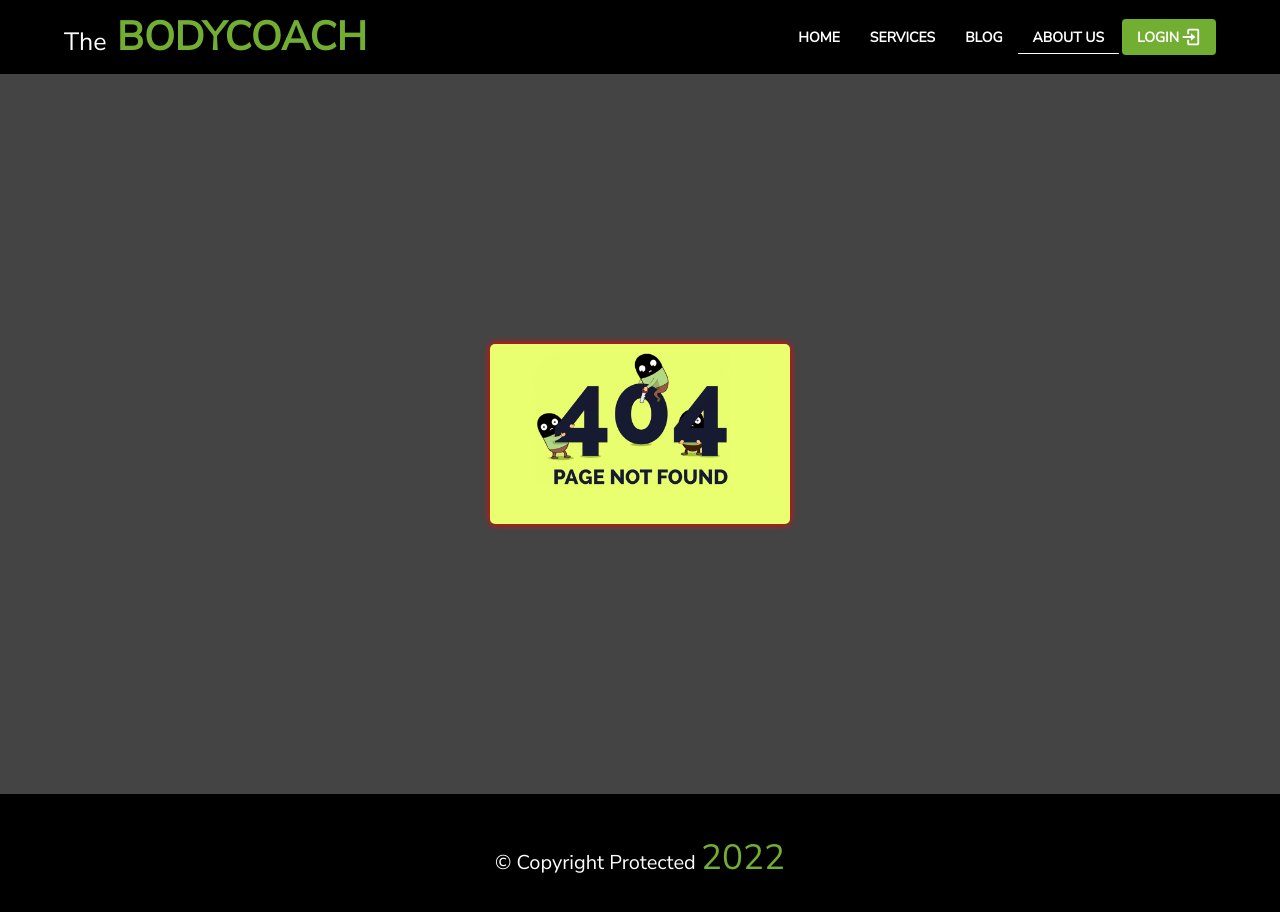
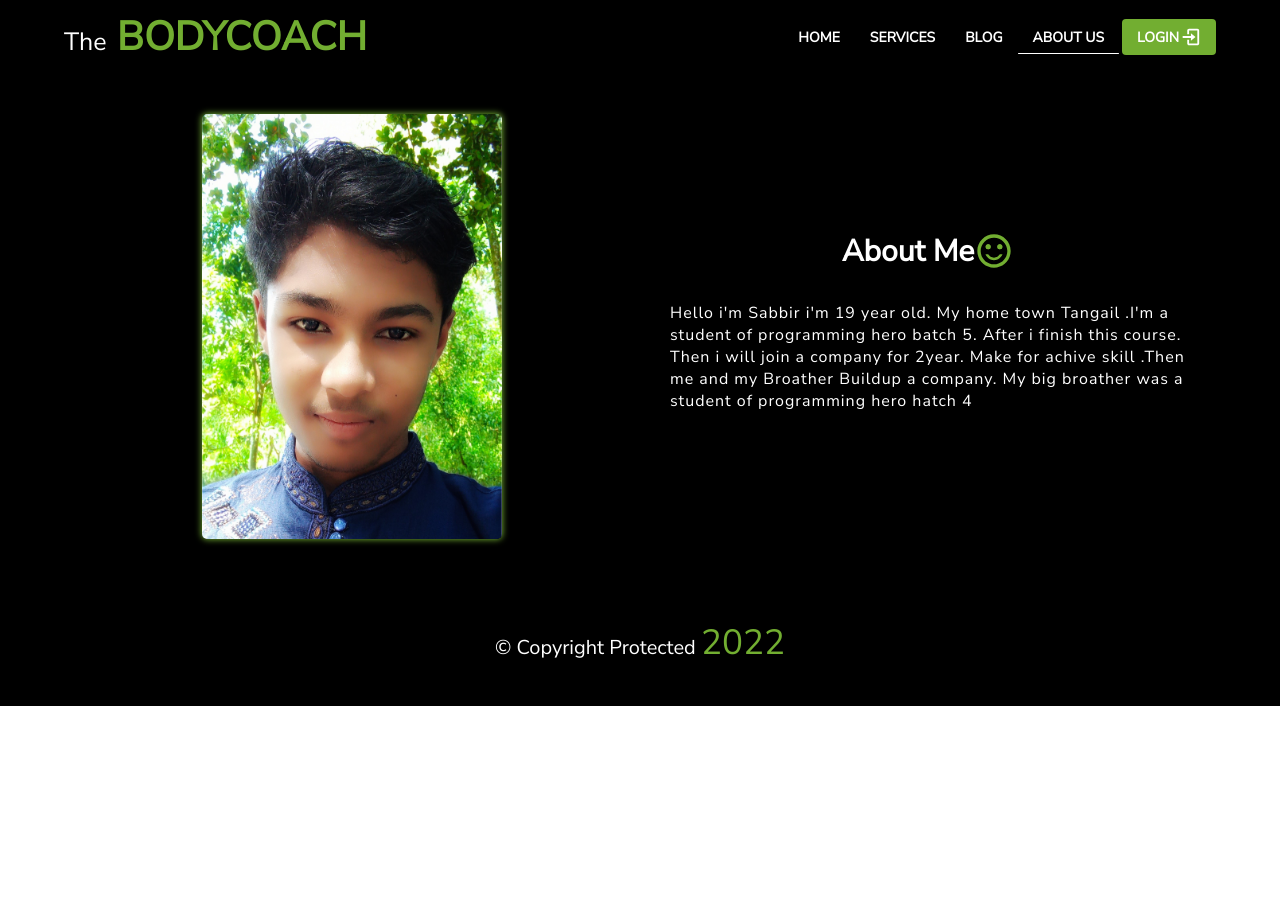
Before and after one commit to sabbir-devs/independent-service-provider, a React (Create React App) app: page /about in a window 1280 px wide. Shown: the top 912 px of the page. After the commit the page ends 800 px from the top, so only its background shows below. Built offline with nearby package versions, Linux system fonts and the light colour scheme.

Commit message:
about page

```diff
--- a/package.json
+++ b/package.json
@@ -7,6 +7,7 @@
     "@testing-library/jest-dom": "^5.16.4",
     "@testing-library/react": "^13.1.1",
     "@testing-library/user-event": "^13.5.0",
+    "firebase": "^9.6.11",
     "react": "^18.0.0",
     "react-dom": "^18.0.0",
     "react-icons": "^4.3.1",
--- a/src/App.js
+++ b/src/App.js
@@ -7,6 +7,7 @@ import Footer from './Pages/Shared/Footer/Footer';
 import Services from './Pages/Home/Services/Services';
 import NotFound from './Pages/Shared/NotFound/NotFound';
 import Login from './Pages/Home/Login/Login';
+import About from './Pages/Home/About/About';
 
 
 function App() {
@@ -17,6 +18,7 @@ function App() {
         <Route path='/' element={<Home></Home>}></Route>
         <Route path='/services' element={<Services></Services>}></Route>
         <Route path='/blog' element={<Blog></Blog>}></Route>
+        <Route path='/about' element={<About></About>}></Route>
         <Route path='/login' element={<Login></Login>}></Route>
         <Route path='*' element={<NotFound></NotFound>}></Route>
       </Routes>
--- a/src/Pages/Home/About/About.css
+++ b/src/Pages/Home/About/About.css
@@ -0,0 +1,60 @@
+.about{
+    display: flex;
+    align-items: center;
+    justify-content: center;
+    padding: 0 5%;
+    margin: 20px 0;
+}
+.about-half{
+    width: 50%;
+    padding: 20px;
+    display: grid;
+    align-items: center;
+    justify-content: center;
+    color: #fff;
+}
+.about-half img{
+    width: 300px;
+    animation: myImg 2s infinite;
+    border-radius: 5px;
+}
+@keyframes myImg {
+    0%{
+        box-shadow: 0 0 0 0 #72ae31;
+    }
+    50%{
+        box-shadow: 0 0 10px 0 #72ae31;
+        box-shadow: 0 0 20px 1px #72ae31;
+        box-shadow: 0 0 30px 2px #72ae31;
+        box-shadow: 0 0 40px 3 #72ae31;
+    }
+    100%{
+        box-shadow: 0 0 0 0 #72ae31;
+    }
+}
+.about-half h1{
+    font-size: 30px;
+    color: #fff;
+    display: flex;
+    align-items: center;
+    justify-content: center;
+}
+.about-half .imoji{
+    font-size: 40px;
+    color: #72ae31;
+}
+.about-half p{
+    padding: 10px;
+    margin-top: 20px;
+    letter-spacing: 1px;
+}
+/*---------------------------------------- Media Quary for responsive website ----------------------------------------*/
+@media only screen and (max-width:668px) {
+    .about{
+        padding: 0;
+        display: grid;
+    }
+    .about-half{
+        width: 100%;
+    }
+}
--- a/src/Pages/Home/About/About.js
+++ b/src/Pages/Home/About/About.js
@@ -1,10 +1,18 @@
 import React from 'react';
-import './About.css'
+import './About.css';
+import myImg from '../../../images/me.jpeg';
+import { MdSentimentSatisfiedAlt } from 'react-icons/md';
 
 const About = () => {
     return (
-        <div>
-
+        <div className='about'>
+            <div className="about-half">
+                <img src={myImg} alt="" />
+            </div>
+            <div className="about-half">
+                <h1>About Me <MdSentimentSatisfiedAlt className='imoji'></MdSentimentSatisfiedAlt></h1>
+                <p>Hello i'm Sabbir i'm 19 year old. My home town Tangail .I'm a student of programming hero batch 5. After i finish this course. Then i will join a company for 2year. Make for achive skill .Then me and my Broather Buildup a company. My big broather was a student of programming hero hatch 4</p>
+            </div>
         </div>
     );
 };
--- a/src/Pages/Home/Login/Login.css
+++ b/src/Pages/Home/Login/Login.css
@@ -16,6 +16,7 @@
     width: 400px;
     background: rgba(28, 60, 73, 0.277);
     border: 3px solid rgb(28, 60, 73);
+    box-shadow: 0 0 10px 2px rgb(28, 60, 73);
     border-radius: 3px;
     padding: 20px;
 }
```
Also changed, not shown: src/Firebase/firebase.init.js (added, +16 -0 lines), src/images/me.jpeg (added), 1 other file (tests, documents, lock files or other folders).
